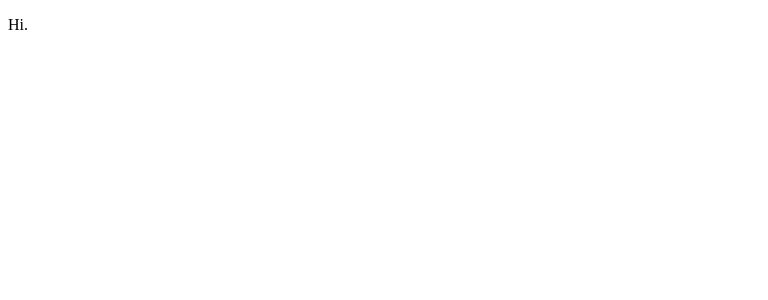
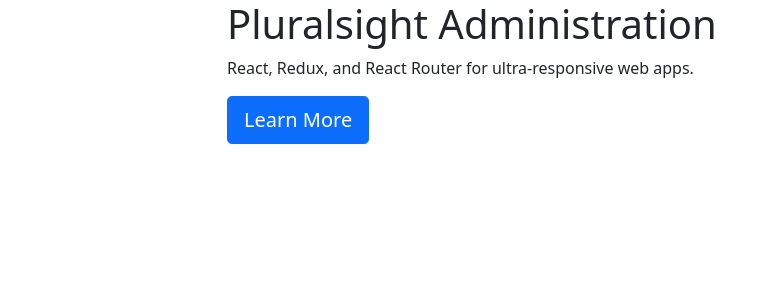
Before and after one commit to benStrube/react-redux-demo, a React app: page / in a window 1280 px wide. Shown: the top 300 px of the page, without its empty margins (0-768 px from the left). Built offline with nearby package versions, Linux system fonts and the light colour scheme.

Commit message:
added index base files and app base file

```diff
--- /dev/null
+++ b/src/Components/App.js
@@ -0,0 +1,15 @@
+import React from 'react';
+import { Route } from 'react-router-dom';
+import HomePage from './Home/HomePage';
+import AboutPage from './About/AboutPage';
+
+function App() {
+    return (
+        <div className='container-fluid'>
+            <Route exact path="/" component={HomePage}/>
+            <Route path="/about" component={AboutPage}/>
+        </div>
+    )
+}
+
+export default App;
--- /dev/null
+++ b/src/index.css
@@ -0,0 +1,8 @@
+#app {
+    max-width: 850px;
+    margin: 0 auto;
+}
+
+nav {
+    padding: 20px 0 20px 0;
+}
--- a/src/index.js
+++ b/src/index.js
@@ -1,8 +1,13 @@
 import React from 'react';
 import { render } from 'react-dom';
+import { BrowserRouter as Router } from 'react-router-dom';
+import "bootstrap/dist/css/bootstrap.min.css";
+import App from './Components/App';
+import "./index.css";
 
-function Hi() {
-    return <p>Hi.</p>
-}
-
-render(<Hi />, document.getElementById("app"));
+render(
+  <Router>
+    <App />
+  </Router>,
+  document.getElementById("app")
+);
```
